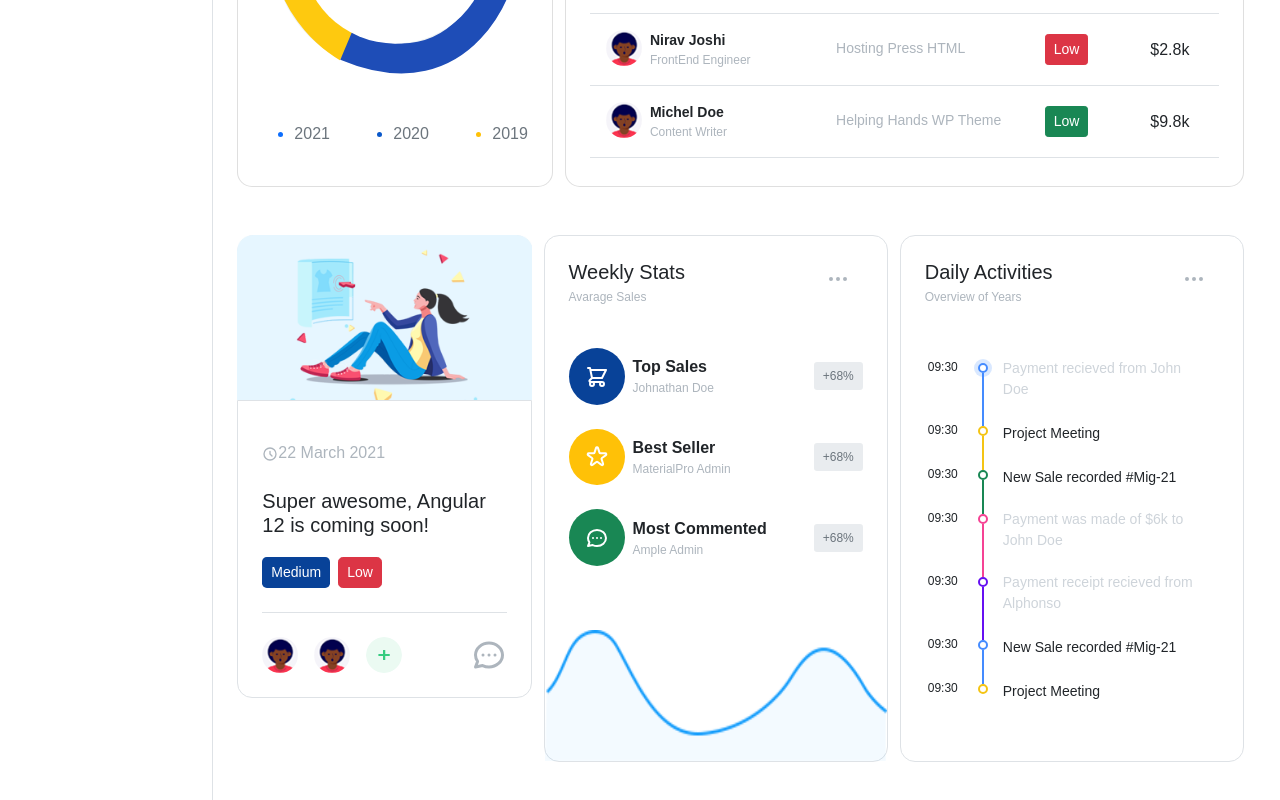
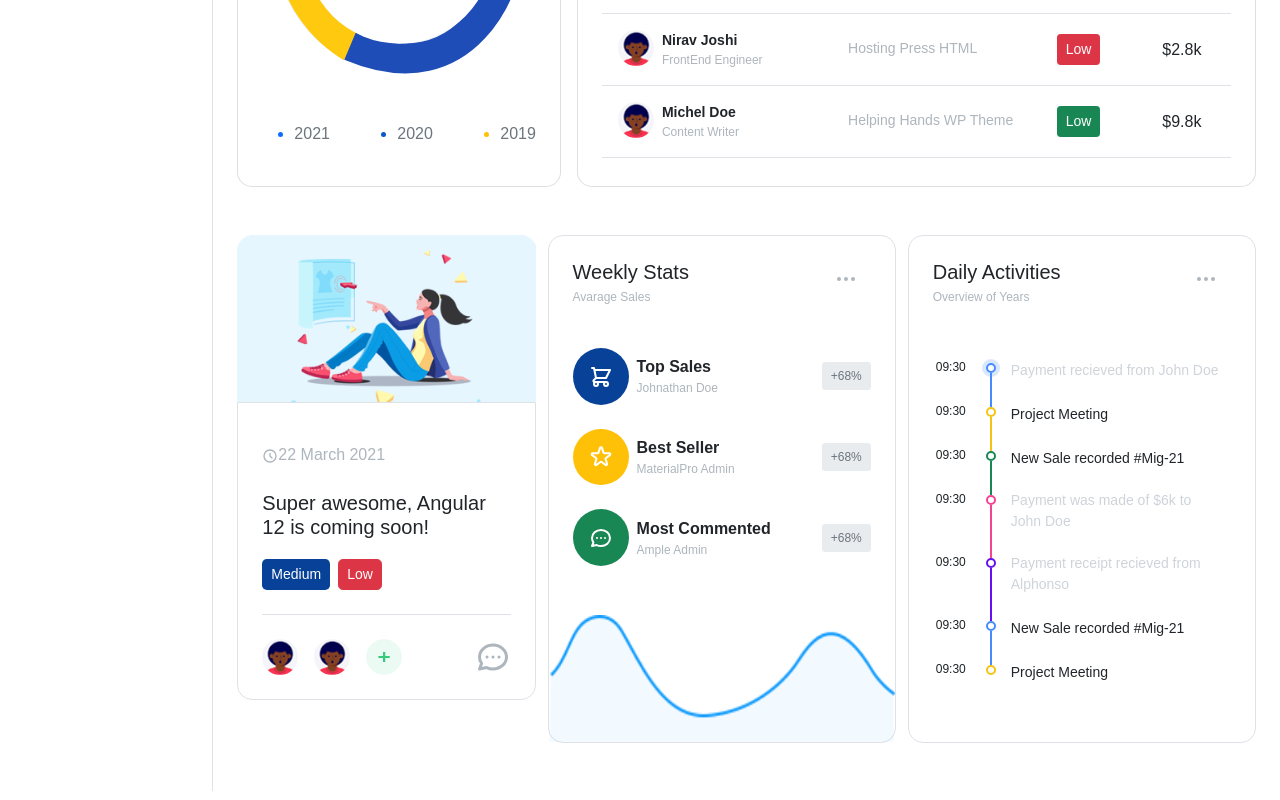
Before and after one commit to Aman-RM/vue3-bootstrap, a Vue app: page / in a window 1280 px wide. Shown: the part 1008-1808 px from the top of the page. Built offline with nearby package versions, Linux system fonts and the light colour scheme.

Commit message:
refactor container

```diff
--- a/src/components/dashboard-partials/Sales&Earnings.vue
+++ b/src/components/dashboard-partials/Sales&Earnings.vue
@@ -1,5 +1,5 @@
 <template>
-    <div class="row w-100 mt-5 container-fluid">
+    <div class="row w-100 mt-5 container-fluid mx-0 me-lg-3">
       <div class="col-lg">
         <div class="report">
             <p class="pt-4 fs-5 text-primary fw-thin ps-4">Hey, John <br> download latest report</p>
--- a/src/components/dashboard-partials/Sales&Performance.vue
+++ b/src/components/dashboard-partials/Sales&Performance.vue
@@ -1,6 +1,6 @@
 <template>
-  <div class="row mt-5 container-fluid">
-    <div class="col-12 col-lg-4">
+  <div class="row mt-5 container-fluid mx-0">
+    <div class="col-12 col-lg-4 px-0 pe-lg-3">
       <div class="card p-4" style="border-radius: 15px;">
         <div class="d-flex justify-content-between border-bottom pb-3">
           <div>
--- a/src/components/dashboard-partials/WeeklyStats.vue
+++ b/src/components/dashboard-partials/WeeklyStats.vue
@@ -1,6 +1,6 @@
 <template>
-  <div class="row my-5 container-fluid">
-    <div class="col-lg mt-lg-0 mt-3">
+  <div class="row my-5 container-fluid mx-0">
+    <div class="col-lg mt-lg-0 mt-3 px-0" style="margin-right: 12px">
       <img src="assets/blog.png" class="w-100" alt="blog">
       <div class="border p-4" style="border-bottom-right-radius: 15px; border-bottom-left-radius: 15px;">
         <div>
--- a/src/layouts/LayoutDashboard.vue
+++ b/src/layouts/LayoutDashboard.vue
@@ -1,7 +1,7 @@
 <template>
     <div class="d-flex dm-sans">
         <sidebar />
-        <div class="w-100">
+        <div class="w-100 overflow-hidden">
             <Header />
             <router-view />
         </div>
```
